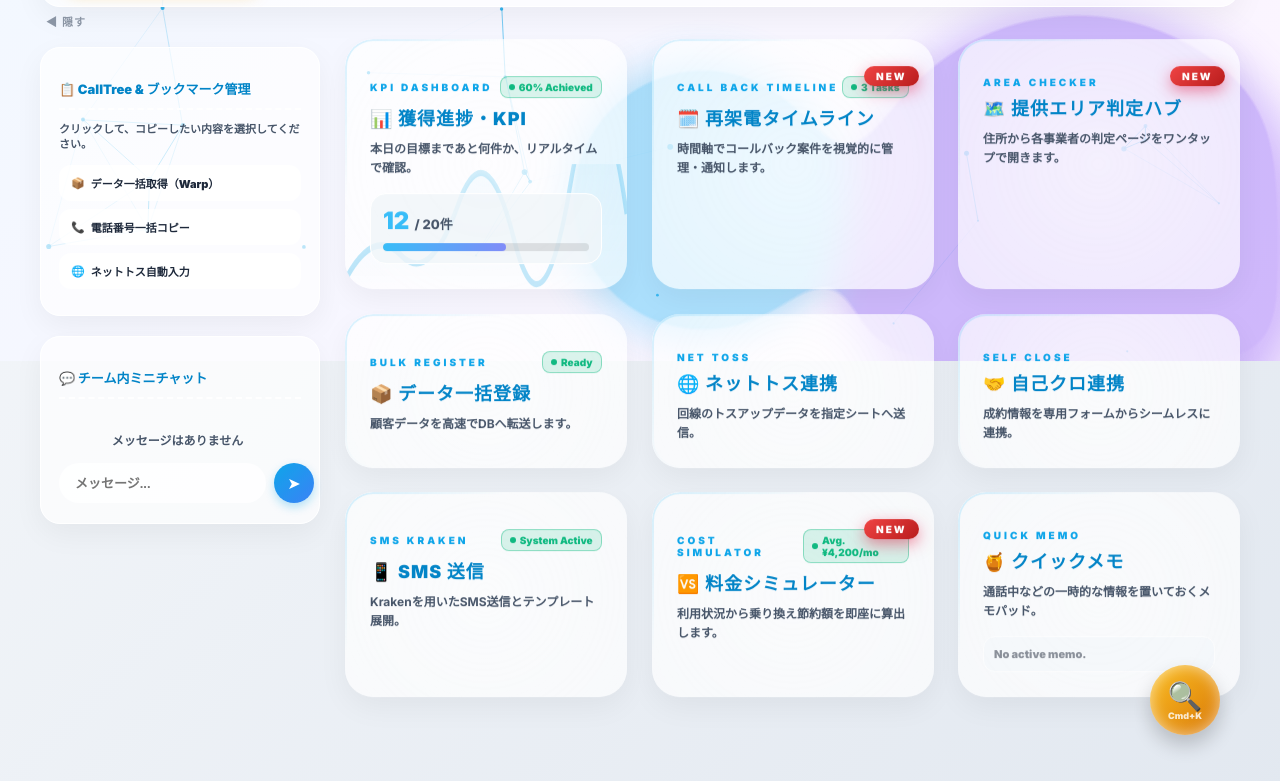
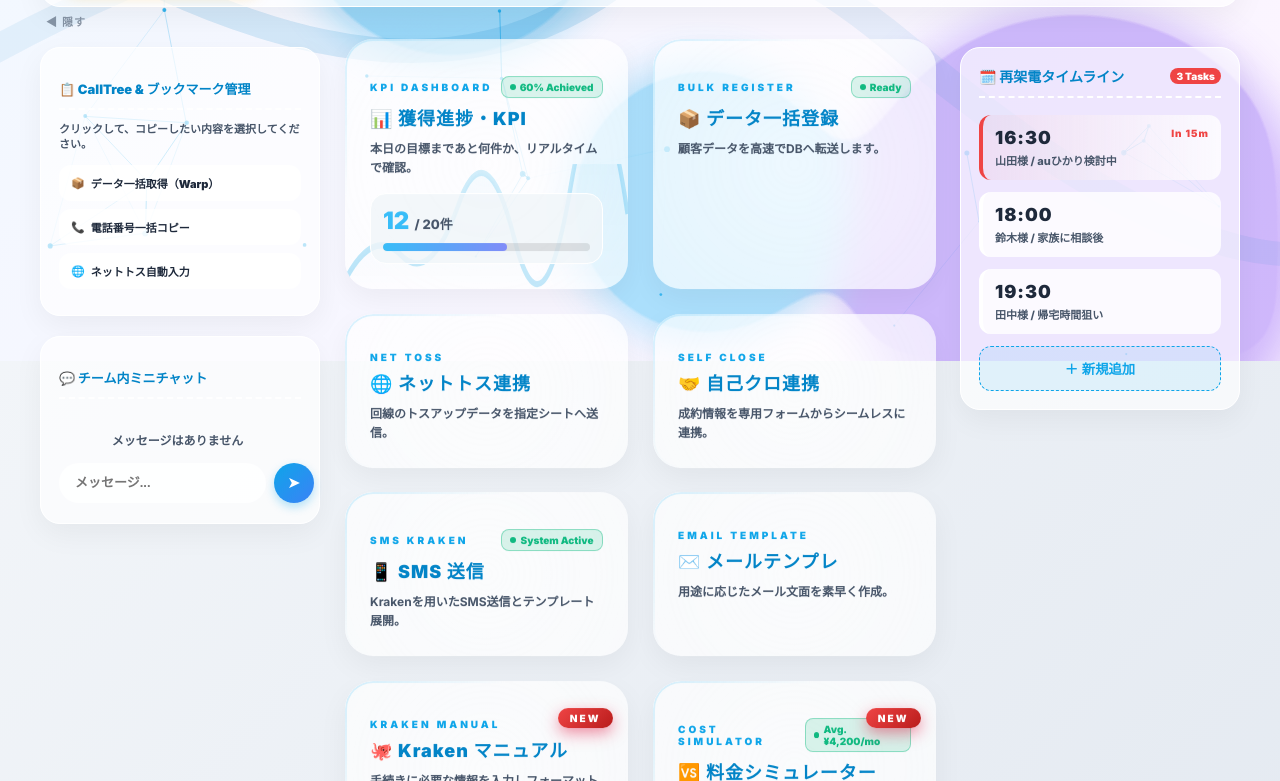
Before and after one commit to toranosukehigashi/team-portal, a Next.js app: page / in a window 1280 px wide. Shown: the part 439-1220 px from the top of the page. Built offline with nearby package versions, Linux system fonts and the light colour scheme.

Commit message:
“機能追加”

```diff
--- a/app/page.tsx
+++ b/app/page.tsx
@@ -63,7 +63,7 @@ const MagicCard = ({ title, attraction, desc, delay, onClick, badge, children, l
   );
 };
 
-// 🌐 案A: ライブ・データメッシュ
+// 🌐 案A: ライブ・データメッシュ (Canvas Animation)
 const DataMesh = ({ isDarkMode }: { isDarkMode: boolean }) => {
   const canvasRef = useRef<HTMLCanvasElement>(null);
 
@@ -172,7 +172,6 @@ export default function ThemeParkEntrance() {
   const [isCmdKOpen, setIsCmdKOpen] = useState(false);
   const [cmdKQuery, setCmdKQuery] = useState("");
 
-  // ✨ エリア判定ハブのステート
   const [isAreaOpen, setIsAreaOpen] = useState(false);
   const [areaZip, setAreaZip] = useState("");
 
@@ -321,6 +320,7 @@ export default function ThemeParkEntrance() {
   const handleClearMemo = () => { if(confirm("メモをクリアしますか？")){ setMemoText(""); localStorage.removeItem("team_portal_quick_memo"); } };
   const copyUtilResult = async () => { if (utilResult.includes("📍")) { try { await navigator.clipboard.writeText(utilResult.replace("📍 ", "")); showToast("📋 住所をコピーしました！"); } catch (err) { alert("コピー失敗"); } } };
 
+  // ✨ Cmd+K 検索ロジック（Krakenマニュアル等に正しく対応）
   const handleCmdKSearch = (e: React.FormEvent) => {
     e.preventDefault();
     const query = cmdKQuery.toLowerCase();
@@ -328,36 +328,20 @@ export default function ThemeParkEntrance() {
     else if(query.includes("トス") || query.includes("toss")) { router.push("/net-toss"); }
     else if(query.includes("コール") || query.includes("再架電") || query.includes("タイムライン")) { router.push("/callback-board"); }
     else if(query.includes("エリア") || query.includes("判定") || query.includes("area")) { setIsAreaOpen(true); }
+    else if(query.includes("kraken") || query.includes("マニュアル") || query.includes("手順")) { router.push("/procedure-wizard"); }
     else { showToast("該当する機能が見つかりません"); }
     setIsCmdKOpen(false);
     setCmdKQuery("");
   };
 
-  // ✨ エリア判定ハブの処理（東西でコピーする形式を変更！）
   const openAreaSite = async (url: string, type: 'east' | 'west' | 'other') => {
     const cleanZip = areaZip.replace(/[^0-9]/g, "");
-    if (cleanZip.length < 7 && type !== 'other') {
-      showToast("⚠️ 7桁の郵便番号を入力してください");
-      return;
+    if (cleanZip.length < 7 && type !== 'other') { showToast("⚠️ 7桁の郵便番号を入力してください"); return; }
+    let copyText = cleanZip;
+    if (type === 'east') { copyText = `${cleanZip.substring(0, 3)}-${cleanZip.substring(3)}`; }
+    if (type !== 'other') {
+      try { await navigator.clipboard.writeText(copyText); showToast(`📋 ${type === 'east' ? '東日本' : '西日本'}用に「${copyText}」をコピーしました！`); } catch (e) { console.error("Copy failed", e); }
     }
-
-    let copyText = cleanZip;
-    if (type === 'east') {
-      // 東日本はハイフン付きでコピー（多くの場合これで入力がスムーズ）
-      copyText = `${cleanZip.substring(0, 3)}-${cleanZip.substring(3)}`;
-    }
-    // 西日本はハイフンなしでコピー
-
-    if (type !== 'other') {
-      try {
-        await navigator.clipboard.writeText(copyText);
-        showToast(`📋 ${type === 'east' ? '東日本' : '西日本'}用に「${copyText}」をコピーしました！`);
-      } catch (e) {
-        console.error("Copy failed", e);
-      }
-    }
-
-    // 公式サイトを別タブで開く
     window.open(url, "_blank");
   };
 
@@ -367,7 +351,8 @@ export default function ThemeParkEntrance() {
   const welcomeChars = welcomeTextRaw.split("");
 
   return (
-    <>
+    <div className={`global-theme-wrapper ${isDarkMode ? "theme-dark" : "theme-light"}`}>
+
       {showMacWelcome && (
         <div className={`mac-welcome-overlay dark-fix-welcome`}>
           <div className="mac-welcome-text-container">
@@ -392,9 +377,9 @@ export default function ThemeParkEntrance() {
             <div className="cmdk-label">Quick Links</div>
             <div className="cmdk-item" onClick={() => { router.push("/simulator"); setIsCmdKOpen(false); }}>🆚 料金シミュレーターへ移動</div>
             <div className="cmdk-item" onClick={() => { router.push("/net-toss"); setIsCmdKOpen(false); }}>🌐 ネットトス連携へ移動</div>
+            <div className="cmdk-item" onClick={() => { router.push("/procedure-wizard"); setIsCmdKOpen(false); }}>🐙 Kraken マニュアルを開く</div>
             <div className="cmdk-item" onClick={() => { router.push("/callback-board"); setIsCmdKOpen(false); }}>🗓️ 再架電タイムラインを開く</div>
             <div className="cmdk-item" onClick={() => { setIsAreaOpen(true); setIsCmdKOpen(false); }}>🗺️ エリア判定ハブを開く</div>
-            <div className="cmdk-item" onClick={() => { setIsMemoOpen(true); setIsCmdKOpen(false); }}>🍯 クイックメモを開く</div>
           </div>
         </div>
       </div>
@@ -402,28 +387,28 @@ export default function ThemeParkEntrance() {
       <div className={`entrance-bg`} style={{ background: dynamicBg || "var(--bg-gradient)", transition: "background 2s ease" }}>
         <DataMesh isDarkMode={isDarkMode} />
       </div>
-
       <GooeyBackground />
-
       <svg className="magic-svg-bg" viewBox="0 0 100 100" preserveAspectRatio="none">
         <path className="magic-path" d="M -10,30 Q 30,80 50,50 T 110,40" />
         <path className="magic-path" d="M -10,70 Q 40,20 70,60 T 110,80" style={{animationDelay: "4s", opacity: 0.5}} />
       </svg>
 
-      <main className={`app-wrapper ${isReady ? "ready" : ""} ${isDarkMode ? "theme-dark" : "theme-light"}`} onClick={() => setActiveBookmark(null)}>
+      <main className={`app-wrapper ${isReady ? "ready" : ""}`} onClick={() => setActiveBookmark(null)}>
 
         <style dangerouslySetInnerHTML={{ __html: `
-          .app-wrapper * { box-sizing: border-box; }
+          .global-theme-wrapper * { box-sizing: border-box; }
+          .global-theme-wrapper { width: 100%; min-height: 100vh; position: relative; overflow-x: clip; color: var(--text-main); transition: color 0.5s; font-family: 'Inter', 'Noto Sans JP', sans-serif; }
 
           .mac-welcome-overlay { position: fixed; top: 0; left: 0; width: 100%; height: 100%; z-index: 999999; display: flex; align-items: center; justify-content: center; animation: macFadeOut 0.6s cubic-bezier(0.8, 0, 0.2, 1) 2.6s forwards; }
           .mac-welcome-overlay.dark-fix-welcome { background: #000000; }
           .welcome-kinetic-char.white-fix-char { color: #ffffff; }
-          .mac-welcome-text-container { font-family: -apple-system, BlinkMacSystemFont, "Helvetica Neue", sans-serif; font-size: clamp(2rem, 4vw, 3.5rem); font-weight: 300; letter-spacing: 0.05em; display: flex; justify-content: center; flex-wrap: wrap; }
+          .mac-welcome-text-container { font-size: clamp(2rem, 4vw, 3.5rem); font-weight: 300; letter-spacing: 0.05em; display: flex; justify-content: center; flex-wrap: wrap; }
           .welcome-char-wrapper { display: inline-block; overflow: hidden; vertical-align: bottom; line-height: 1.2; padding-bottom: 5px; margin-bottom: -5px; }
           .welcome-kinetic-char { display: inline-block; transform: translateY(100%); opacity: 0; animation: slideUpWelcomeChar 0.8s cubic-bezier(0.2, 0.8, 0.2, 1) forwards; }
           @keyframes slideUpWelcomeChar { to { transform: translateY(0); opacity: 1; } }
           @keyframes macFadeOut { to { opacity: 0; visibility: hidden; } }
 
+          /* 🎨 テーマ */
           .theme-light {
             --text-main: #1e293b; --text-sub: #475569;
             --card-bg: rgba(255, 255, 255, 0.65); --card-border: rgba(255, 255, 255, 1);
@@ -444,9 +429,9 @@ export default function ThemeParkEntrance() {
           }
 
           .app-wrapper {
-            min-height: 100vh; padding: 20px; font-family: 'Inter', 'Noto Sans JP', sans-serif; overflow-x: clip; position: relative; color: var(--text-main); z-index: 1;
+            padding: 20px; position: relative; z-index: 1;
             opacity: 0; visibility: hidden; filter: blur(5px); transform: scale(0.98);
-            transition: opacity 1.2s cubic-bezier(0.2, 0.8, 0.2, 1), filter 1.2s cubic-bezier(0.2, 0.8, 0.2, 1), transform 1.2s cubic-bezier(0.2, 0.8, 0.2, 1), color 0.5s;
+            transition: opacity 1.2s cubic-bezier(0.2, 0.8, 0.2, 1), filter 1.2s cubic-bezier(0.2, 0.8, 0.2, 1), transform 1.2s cubic-bezier(0.2, 0.8, 0.2, 1);
           }
           .app-wrapper.ready { opacity: 1; visibility: visible; filter: blur(0); transform: scale(1); }
 
@@ -478,7 +463,7 @@ export default function ThemeParkEntrance() {
             100% { transform: translate(0); text-shadow: 0 0 0 transparent; }
           }
 
-          .dashboard-inner { max-width: 1200px; margin: 0 auto; position: relative; z-index: 10; }
+          .dashboard-inner { max-width: 1400px; margin: 0 auto; position: relative; z-index: 10; }
 
           .context-header { display: flex; justify-content: space-between; align-items: center; margin-bottom: 40px; flex-wrap: wrap; gap: 15px; }
           .context-greeting { font-size: 20px; font-weight: 900; color: var(--title-color); letter-spacing: 1px; display: flex; align-items: center; gap: 12px; text-shadow: 0 2px 4px rgba(0, 0, 0, 0.5); }
@@ -530,10 +515,23 @@ export default function ThemeParkEntrance() {
           .news-text { display: inline-block; padding-left: 100%; animation: marquee 30s linear infinite; font-weight: 800; color: var(--text-main); font-size: 15px; letter-spacing: 1px; }
           @keyframes marquee { 0% { transform: translate(0, 0); } 100% { transform: translate(-100%, 0); } }
 
-          .main-layout { display: flex; gap: 25px; margin-bottom: 50px; align-items: flex-start; }
+          /* ✨ 3カラムレイアウト（左：サイド、中：グリッド、右：タイムライン） */
+          .main-layout { display: flex; gap: 25px; margin-bottom: 50px; align-items: flex-start; justify-content: center; }
           .info-sidebar-wrapper { width: 280px; flex-shrink: 0; transition: width 0.4s cubic-bezier(0.2, 0.8, 0.2, 1), opacity 0.3s; overflow: visible; position: relative; z-index: 50; }
           .info-sidebar-wrapper.collapsed { width: 0px; opacity: 0; pointer-events: none; overflow: hidden; }
-          @media (max-width: 950px) { .main-layout { flex-direction: column; } .info-sidebar-wrapper { width: 100%; } .info-sidebar-wrapper.collapsed { height: 0; width: 100%; opacity: 0; } }
+
+          .timeline-sidebar-wrapper { width: 280px; flex-shrink: 0; position: relative; z-index: 40; }
+          .timeline-sidebar { background: var(--card-bg); backdrop-filter: blur(20px); border: 1px solid var(--card-border); border-radius: 20px; padding: 18px; box-shadow: var(--card-shadow); display: flex; flex-direction: column; gap: 12px; }
+          .timeline-header { font-size: 14px; font-weight: 900; color: var(--title-color); border-bottom: 2px dashed var(--card-border); padding-bottom: 10px; margin-bottom: 5px; display: flex; justify-content: space-between; align-items: center; }
+          .timeline-item { background: var(--input-bg); border: 1px solid var(--input-border); border-radius: 12px; padding: 12px; transition: 0.3s; cursor: pointer; border-left: 4px solid var(--card-border); }
+          .timeline-item:hover { transform: translateX(-5px); border-color: var(--card-hover-border); box-shadow: 0 5px 15px rgba(0,0,0,0.05); }
+          .timeline-item.upcoming { border-left-color: #ef4444; background: linear-gradient(to right, rgba(239,68,68,0.05), var(--input-bg)); }
+          .tl-time { font-size: 18px; font-weight: 900; color: var(--text-main); letter-spacing: 1px; display: flex; justify-content: space-between; }
+          .tl-desc { font-size: 11px; font-weight: 800; color: var(--text-sub); margin-top: 4px; }
+          .timeline-add-btn { background: rgba(14, 165, 233, 0.1); color: #0ea5e9; border: 1px dashed #0ea5e9; padding: 12px; border-radius: 12px; font-weight: 900; cursor: pointer; transition: 0.2s; text-align: center; }
+          .timeline-add-btn:hover { background: #0ea5e9; color: #fff; }
+
+          @media (max-width: 1100px) { .main-layout { flex-direction: column; } .info-sidebar-wrapper, .timeline-sidebar-wrapper { width: 100%; } .info-sidebar-wrapper.collapsed { height: 0; width: 100%; opacity: 0; } }
 
           .sidebar-toggle-btn { position: absolute; top: -35px; left: 0; background: transparent; border: none; color: var(--text-sub); font-weight: 900; font-size: 11px; cursor: pointer; display: flex; align-items: center; gap: 5px; opacity: 0.6; transition: 0.2s; letter-spacing: 1px; text-transform: uppercase; z-index: 60; }
           .sidebar-toggle-btn:hover { opacity: 1; color: var(--accent-color); }
@@ -547,12 +545,12 @@ export default function ThemeParkEntrance() {
           .script-box:hover { border-color: var(--card-hover-border); transform: translateX(5px); box-shadow: 0 4px 15px rgba(0,0,0,0.05); }
           .script-title { font-weight: 900; font-size: 11px; color: var(--text-main); display: flex; align-items: center; gap: 6px; }
 
-          .bookmark-popover { position: absolute; top: 50%; left: calc(100% + 15px); transform: translateY(-50%) scale(0.9); transform-origin: left center; background: var(--modal-bg); backdrop-filter: blur(30px); border: 1px solid var(--card-hover-border); border-radius: 16px; padding: 12px; width: 260px; box-shadow: 0 20px 40px rgba(0,0,0,0.2); z-index: 1000; opacity: 0; animation: popoverIn 0.3s cubic-bezier(0.2, 0.8, 0.2, 1) forwards; display: flex; flex-direction: column; gap: 8px; }
+          .bookmark-popover { position: absolute; top: 50%; left: calc(100% + 15px); transform: translateY(-50%) scale(0.9); transform-origin: left center; background: var(--modal-bg); backdrop-filter: blur(30px); border: 1px solid var(--card-hover-border); border-radius: 16px; padding: 12px; width: 260px; box-shadow: 0 20px 40px rgba(0,0,0,0.2); z-index: 9999; opacity: 0; animation: popoverIn 0.2s cubic-bezier(0.2, 0.8, 0.2, 1) forwards; display: flex; flex-direction: column; gap: 8px; pointer-events: auto; }
           .theme-dark .bookmark-popover { box-shadow: 0 20px 40px rgba(0,0,0,0.8); }
           .bookmark-popover::before { content: ''; position: absolute; top: 50%; left: -6px; transform: translateY(-50%) rotate(45deg); width: 12px; height: 12px; background: var(--modal-bg); border-bottom: 1px solid var(--card-hover-border); border-left: 1px solid var(--card-hover-border); }
           @keyframes popoverIn { to { opacity: 1; transform: translateY(-50%) scale(1); } }
 
-          @media (max-width: 950px) {
+          @media (max-width: 1100px) {
             .bookmark-popover { top: calc(100% + 10px); left: 50%; transform: translateX(-50%) scale(0.9); transform-origin: top center; width: 90%; }
             .bookmark-popover::before { top: -6px; left: 50%; transform: translateX(-50%) rotate(45deg); border-bottom: none; border-left: none; border-top: 1px solid var(--card-hover-border); border-left: 1px solid var(--card-hover-border); }
             @keyframes popoverIn { to { opacity: 1; transform: translateX(-50%) scale(1); } }
@@ -628,16 +626,7 @@ export default function ThemeParkEntrance() {
           .util-input:focus { border-color: var(--card-hover-border); }
           .util-result { margin-top: 15px; font-size: 14px; color: var(--text-main); background: var(--kpi-bg); padding: 15px; border-radius: 12px; border: 1px solid var(--card-border); font-weight: 900; transition: 0.3s; cursor: pointer; }
 
-          .cmdk-modal { width: 600px; padding: 25px; top: 15%; transform: translateY(-20px) scale(0.95); position: absolute; }
-          .modal-overlay.open .cmdk-modal { transform: translateY(0) scale(1); }
-          .cmdk-input { width: 100%; border: none; background: transparent; font-size: 20px; font-weight: 800; color: var(--text-main); outline: none; }
-          .cmdk-esc { font-size: 10px; font-weight: 900; background: var(--card-border); padding: 4px 8px; border-radius: 6px; cursor: pointer; }
-          .cmdk-list { display: flex; flex-direction: column; gap: 8px; }
-          .cmdk-label { font-size: 11px; font-weight: 900; color: var(--text-sub); margin-top: 10px; margin-bottom: 5px; text-transform: uppercase; letter-spacing: 1px; }
-          .cmdk-item { padding: 12px 15px; border-radius: 10px; font-weight: 800; font-size: 14px; cursor: pointer; transition: 0.2s; display: flex; align-items: center; gap: 10px; }
-          .cmdk-item:hover { background: var(--accent-color); color: #fff; transform: translateX(5px); }
-
-          /* ✨ エリア判定モーダルのボタン用 */
+          /* エリア判定ボタン用 */
           .area-btn-group { display: flex; flex-direction: column; gap: 10px; margin-top: 15px; }
           .area-btn { padding: 15px; border-radius: 12px; font-weight: 900; font-size: 14px; display: flex; align-items: center; justify-content: space-between; border: 2px solid var(--card-border); background: var(--input-bg); color: var(--text-main); cursor: pointer; transition: 0.3s; }
           .area-btn:hover { transform: translateY(-3px); box-shadow: 0 5px 15px rgba(0,0,0,0.1); border-color: var(--accent-color); }
@@ -794,14 +783,15 @@ export default function ThemeParkEntrance() {
                 </div>
               </MagicCard>
 
-              {/* ✨ ナレッジやトークを削除し、タイムラインとエリア判定を設置！！ */}
-              <MagicCard delay={animDelayOffset + 0.6} attraction="CALL BACK TIMELINE" title="🗓️ 再架電タイムライン" badge="NEW" desc="時間軸でコールバック案件を視覚的に管理・通知します。" liveData="3 Tasks" onClick={() => router.push("/callback-board")} />
-              <MagicCard delay={animDelayOffset + 0.7} attraction="AREA CHECKER" title="🗺️ 提供エリア判定ハブ" badge="NEW" desc="住所から各事業者の判定ページをワンタップで開きます。" onClick={() => setIsAreaOpen(true)} />
+              <MagicCard delay={animDelayOffset + 0.6} attraction="BULK REGISTER" title="📦 データ一括登録" desc="顧客データを高速でDBへ転送します。" liveData="Ready" onClick={() => router.push("/bulk-register")} />
+              <MagicCard delay={animDelayOffset + 0.7} attraction="NET TOSS" title="🌐 ネットトス連携" desc="回線のトスアップデータを指定シートへ送信。" onClick={() => router.push("/net-toss")} />
+              <MagicCard delay={animDelayOffset + 0.8} attraction="SELF CLOSE" title="🤝 自己クロ連携" desc="成約情報を専用フォームからシームレスに連携。" onClick={() => router.push("/self-close")} />
+              <MagicCard delay={animDelayOffset + 0.9} attraction="SMS KRAKEN" title="📱 SMS 送信" desc="Krakenを用いたSMS送信とテンプレート展開。" liveData="System Active" onClick={() => router.push("/sms-kraken")} />
+              <MagicCard delay={animDelayOffset + 1.0} attraction="EMAIL TEMPLATE" title="✉️ メールテンプレ" desc="用途に応じたメール文面を素早く作成。" onClick={() => router.push("/email-template")} />
 
-              <MagicCard delay={animDelayOffset + 0.8} attraction="BULK REGISTER" title="📦 データ一括登録" desc="顧客データを高速でDBへ転送します。" liveData="Ready" onClick={() => router.push("/bulk-register")} />
-              <MagicCard delay={animDelayOffset + 0.9} attraction="NET TOSS" title="🌐 ネットトス連携" desc="回線のトスアップデータを指定シートへ送信。" onClick={() => router.push("/net-toss")} />
-              <MagicCard delay={animDelayOffset + 1.0} attraction="SELF CLOSE" title="🤝 自己クロ連携" desc="成約情報を専用フォームからシームレスに連携。" onClick={() => router.push("/self-close")} />
-              <MagicCard delay={animDelayOffset + 1.1} attraction="SMS KRAKEN" title="📱 SMS 送信" desc="Krakenを用いたSMS送信とテンプレート展開。" liveData="System Active" onClick={() => router.push("/sms-kraken")} />
+              {/* ✨ 完全復活！Krakenマニュアルカード */}
+              <MagicCard delay={animDelayOffset + 1.1} attraction="KRAKEN MANUAL" title="🐙 Kraken マニュアル" badge="NEW" desc="手続きに必要な情報を入力しフォーマット生成。" onClick={() => router.push("/procedure-wizard")} />
+
               <MagicCard delay={animDelayOffset + 1.2} attraction="COST SIMULATOR" title="🆚 料金シミュレーター" badge="NEW" desc="利用状況から乗り換え節約額を即座に算出します。" liveData="Avg. ¥4,200/mo" onClick={() => router.push("/simulator")} />
 
               <MagicCard delay={animDelayOffset + 1.3} attraction="QUICK MEMO" title="🍯 クイックメモ" desc="通話中などの一時的な情報を置いておくメモパッド。" onClick={() => setIsMemoOpen(true)}>
@@ -814,6 +804,34 @@ export default function ThemeParkEntrance() {
                 )}
               </MagicCard>
             </div>
+
+            {/* ✨ タイムラインを右端に設置 */}
+            <div className="timeline-sidebar-wrapper fade-up-element" style={{ "--delay": `${animDelayOffset + 0.6}s` } as any}>
+              <aside className="timeline-sidebar">
+                <div className="timeline-header">
+                  <span>🗓️ 再架電タイムライン</span>
+                  <span style={{background: "#ef4444", color: "#fff", padding: "2px 6px", borderRadius: "10px", fontSize: "10px"}}>3 Tasks</span>
+                </div>
+
+                <div className="timeline-item upcoming" onClick={() => router.push("/callback-board")}>
+                  <div className="tl-time">16:30 <span style={{fontSize:"10px", color:"#ef4444"}}>In 15m</span></div>
+                  <div className="tl-desc">山田様 / auひかり検討中</div>
+                </div>
+
+                <div className="timeline-item" onClick={() => router.push("/callback-board")}>
+                  <div className="tl-time">18:00</div>
+                  <div className="tl-desc">鈴木様 / 家族に相談後</div>
+                </div>
+
+                <div className="timeline-item" onClick={() => router.push("/callback-board")}>
+                  <div className="tl-time">19:30</div>
+                  <div className="tl-desc">田中様 / 帰宅時間狙い</div>
+                </div>
+
+                <button className="timeline-add-btn" onClick={() => router.push("/callback-board")}>＋ 新規追加</button>
+              </aside>
+            </div>
+
           </div>
         </div>
 
@@ -892,6 +910,6 @@ export default function ThemeParkEntrance() {
 
         <div id="toast" className={toast.show ? "show" : ""}>{toast.msg}</div>
       </main>
-    </>
+    </div>
   );
 }
```
